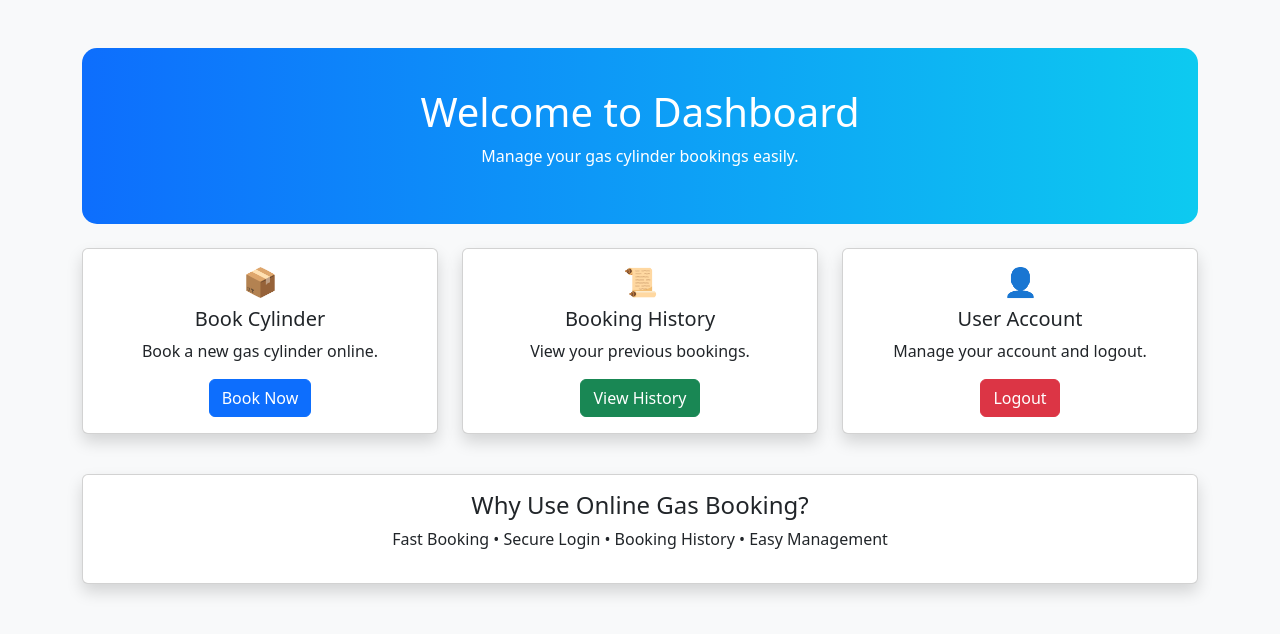
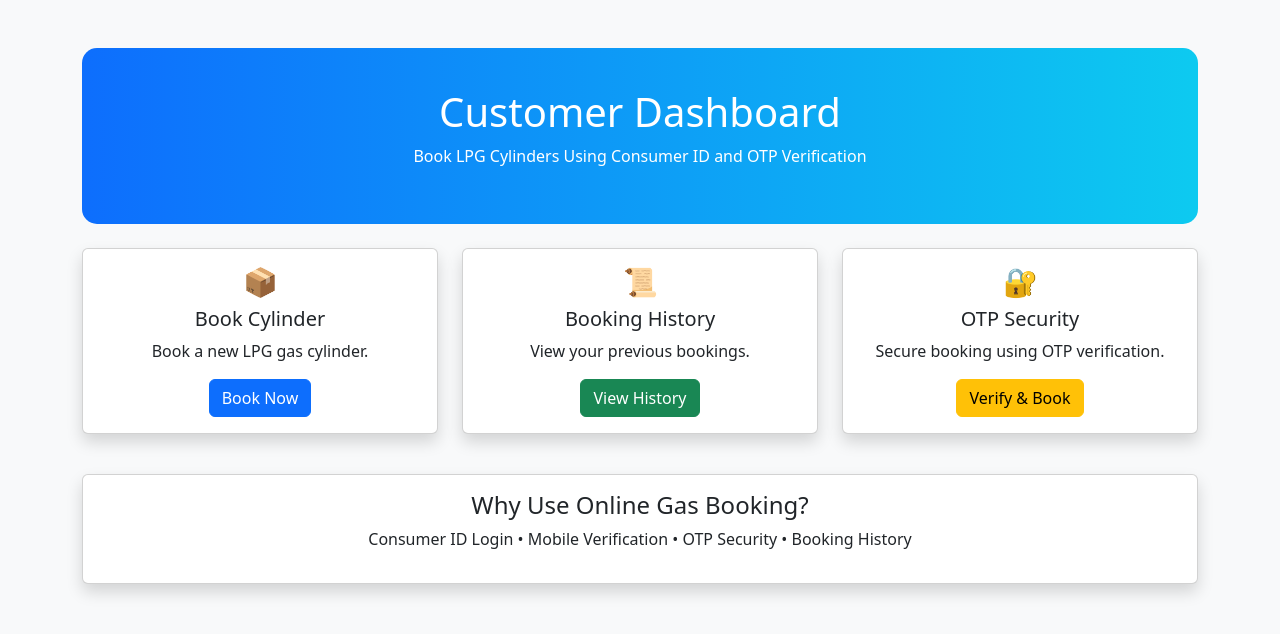
Before and after one commit to shravanikenchu-web/Online-Gas-Booking-System, a Flask app: template templates/03_dashboard.html in a window 1280 px wide. Shown: the part 56-690 px from the top of the page. Run offline with Flask 3, Linux system fonts and the light colour scheme; the template is opened without the code that fills it, so the values that code supplies are empty.

Commit message:
Update 03_dashboard.html

```diff
--- a/templates/03_dashboard.html
+++ b/templates/03_dashboard.html
@@ -4,7 +4,7 @@
 <head>
     <meta charset="UTF-8">
     <meta name="viewport" content="width=device-width, initial-scale=1.0">
-    <title>User Dashboard</title>
+    <title>Customer Dashboard</title>
 
     <link href="https://cdn.jsdelivr.net/npm/bootstrap@5.3.3/dist/css/bootstrap.min.css" rel="stylesheet">
 
@@ -34,6 +34,7 @@
 
 <nav class="navbar navbar-dark bg-dark">
     <div class="container">
+
         <span class="navbar-brand">
             ⛽ Online Gas Booking System
         </span>
@@ -41,70 +42,110 @@
         <a href="/logout" class="btn btn-danger">
             Logout
         </a>
+
     </div>
 </nav>
 
 <div class="container mt-5">
 
     <div class="dashboard-header text-center">
-        <h1>Welcome to Dashboard</h1>
-        <p>Manage your gas cylinder bookings easily.</p>
+
+        <h1>Customer Dashboard</h1>
+
+        <p>
+            Book LPG Cylinders Using Consumer ID and OTP Verification
+        </p>
+
     </div>
 
     <div class="row mt-4">
 
         <div class="col-md-4 mb-3">
+
             <div class="card shadow">
+
                 <div class="card-body text-center">
+
                     <h3>📦</h3>
+
                     <h5>Book Cylinder</h5>
-                    <p>Book a new gas cylinder online.</p>
+
+                    <p>
+                        Book a new LPG gas cylinder.
+                    </p>
 
                     <a href="/booking" class="btn btn-primary">
                         Book Now
                     </a>
+
                 </div>
+
             </div>
+
         </div>
 
         <div class="col-md-4 mb-3">
+
             <div class="card shadow">
+
                 <div class="card-body text-center">
+
                     <h3>📜</h3>
+
                     <h5>Booking History</h5>
-                    <p>View your previous bookings.</p>
+
+                    <p>
+                        View your previous bookings.
+                    </p>
 
                     <a href="/history" class="btn btn-success">
                         View History
                     </a>
+
                 </div>
+
             </div>
+
         </div>
 
         <div class="col-md-4 mb-3">
+
             <div class="card shadow">
+
                 <div class="card-body text-center">
-                    <h3>👤</h3>
-                    <h5>User Account</h5>
-                    <p>Manage your account and logout.</p>
 
-                    <a href="/logout" class="btn btn-danger">
-                        Logout
+                    <h3>🔐</h3>
+
+                    <h5>OTP Security</h5>
+
+                    <p>
+                        Secure booking using OTP verification.
+                    </p>
+
+                    <a href="/booking" class="btn btn-warning">
+                        Verify & Book
                     </a>
+
                 </div>
+
             </div>
+
         </div>
 
     </div>
 
     <div class="card shadow mt-4">
+
         <div class="card-body text-center">
+
             <h4>Why Use Online Gas Booking?</h4>
 
             <p>
-                Fast Booking • Secure Login • Booking History • Easy Management
+                Consumer ID Login • Mobile Verification • OTP Security • Booking History
             </p>
+
         </div>
+
     </div>
 
 </div>
```
